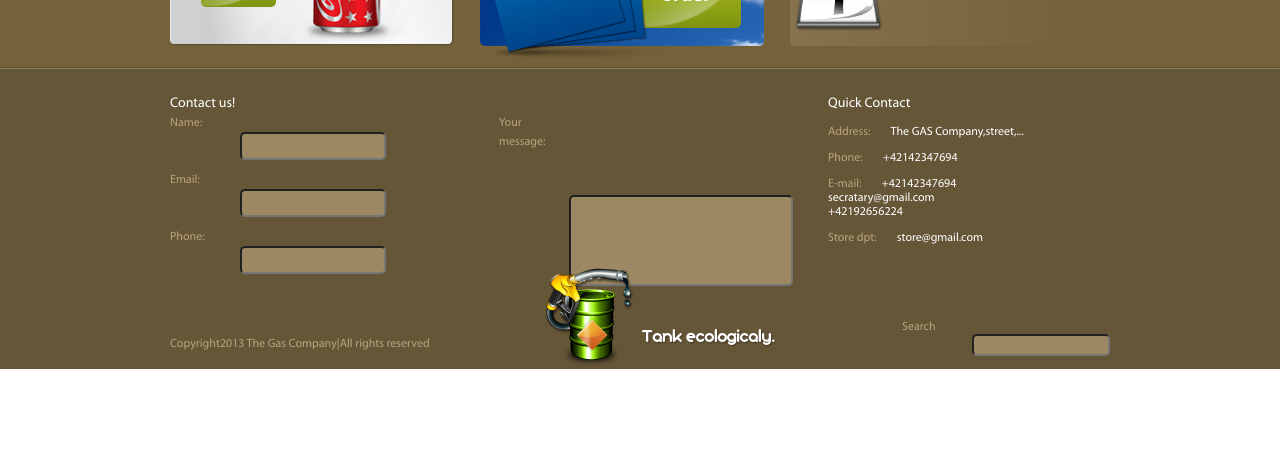
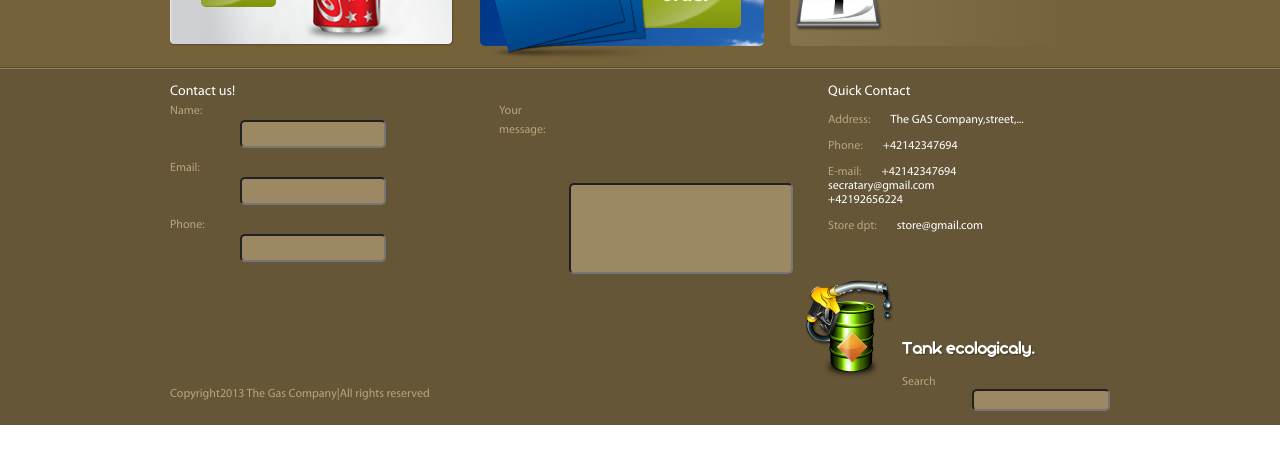
Before and after one commit to Dima1331/Work, a plain HTML site: page gasNEW/index.html in a window 1280 px wide. Shown: the part 726-1190 px from the top of the page. Drawn offline with Linux system fonts and the light colour scheme.

Commit message:
GAS done

```diff
--- a/gasNEW/index.html
+++ b/gasNEW/index.html
@@ -55,7 +55,6 @@
 	</article>
 	<footer class="fluid">
 		<div class="container">
-		<div class="container">
 			<div class="width-70 ftr">
 				<form>
 					<p class="contact">Contact us!</p>
@@ -77,10 +76,13 @@
 				<p class="qc">E-mail:<span>+42142347694<br>secratary@gmail.com<br>+42192656224</span></p>
 				<p class="qc">Store dpt:<span>store@gmail.com</span><br></p>
 			</div>
-			<div class="ftr1">
-				<p class="qc">Copyright2013 The Gas Company|All rights reserved</p>
-				<img class="img" src="images/can.png">
-                 <label class="ser" for="search">Search<input type="Search" id="Search"></label>
+		</div>
+			<div class="container">
+				<div class="ftr1">
+					<p class="qc left">Copyright2013 The Gas Company|All rights reserved</p>
+					<img class="img " src="images/can.png">
+					<label class="ser right" for="search">Search<input type="Search" id="Search"></label>
+				</div>
 			</div>
 		</div>
 	</footer>
--- a/gasNEW/style/main.css
+++ b/gasNEW/style/main.css
@@ -217,7 +217,7 @@ div.info:hover {
 footer{
 	background-color:rgb(102,86,56);
 	border-top: 1px solid #8e8169;
-	height: 300px;
+	/*height: 300px;*/
 
 }
 div.ftr{
@@ -316,9 +316,14 @@ input.search{
 	float: left;
 
 }
-.ser{
+/*.ser{
     float: right;
     margin-top: -43px;
     margin-left: 455px
 
+}*/
+
+.ftr1{
+	height: 50px;
+	padding-top: 50px;
 }
```
